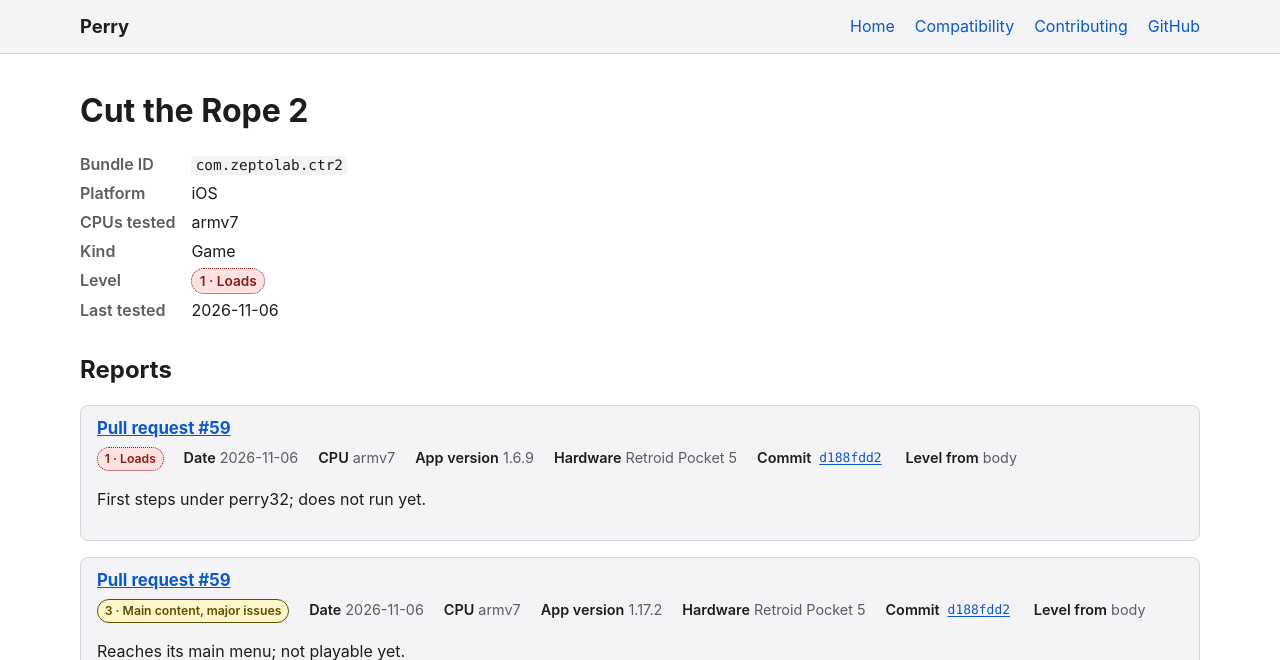
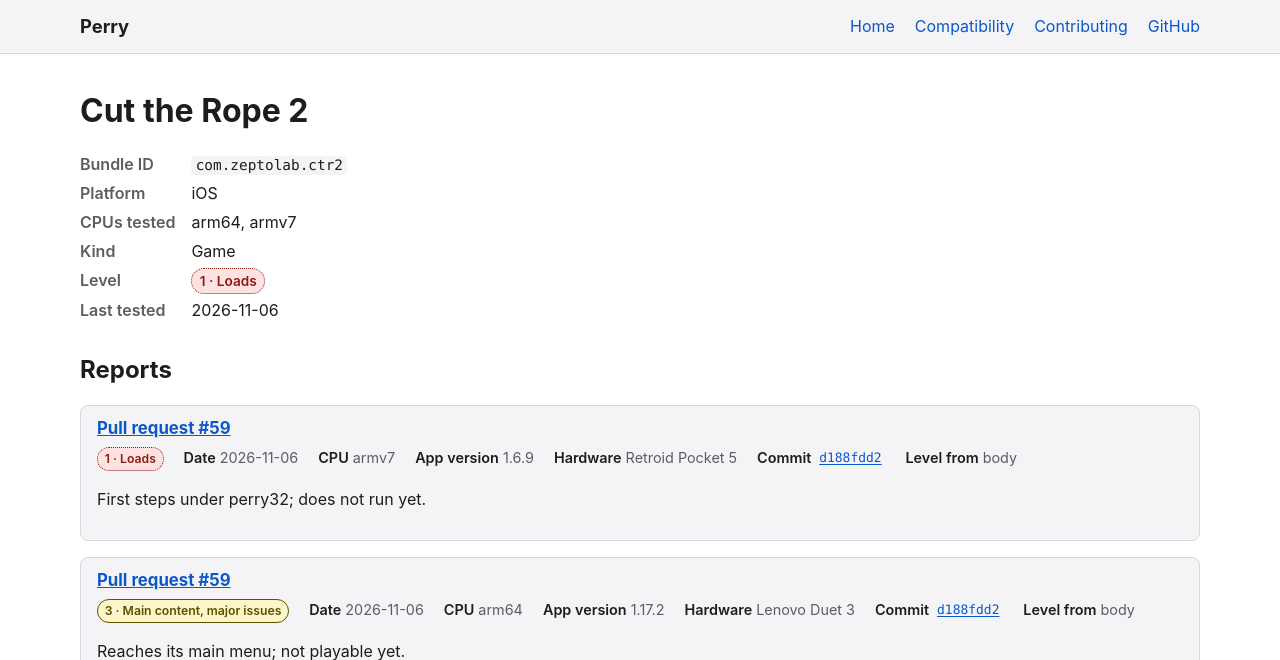
Before and after one commit to MillerTechnologyPeru/Perry, a Jekyll site: the page built from docs/_apps/ios/com.zeptolab.ctr2.md, in a window 1280 px wide. Shown: the top 660 px of the page. Built offline with Jekyll 4.4.1, drawn with Linux system fonts in a browser that asks for light colours; grey boxes are pictures that could not be loaded.

Commit message:
Add Cut the Rope 2's title screen, and give its 1.17.2 report the arm64 CPU and Duet 3 it ran on

```diff
--- a/docs/_apps/ios/com.zeptolab.ctr2.md
+++ b/docs/_apps/ios/com.zeptolab.ctr2.md
@@ -8,12 +8,15 @@ reports:
     date: 2026-11-06
     perry: "d188fdd2"
     platform: ios
-    cpu: armv7
+    cpu: arm64
     app_version: "1.17.2"
-    hardware: Retroid Pocket 5
+    hardware: Lenovo Duet 3
     level: 3
     source: body
     notes: Reaches its main menu; not playable yet.
+    screenshots:
+      - url: https://github.com/user-attachments/assets/cc85f3f5-b821-4980-9543-d2997258467f
+        caption: Title screen
   - pr: 59
     date: 2026-11-06
     perry: "d188fdd2"
```
